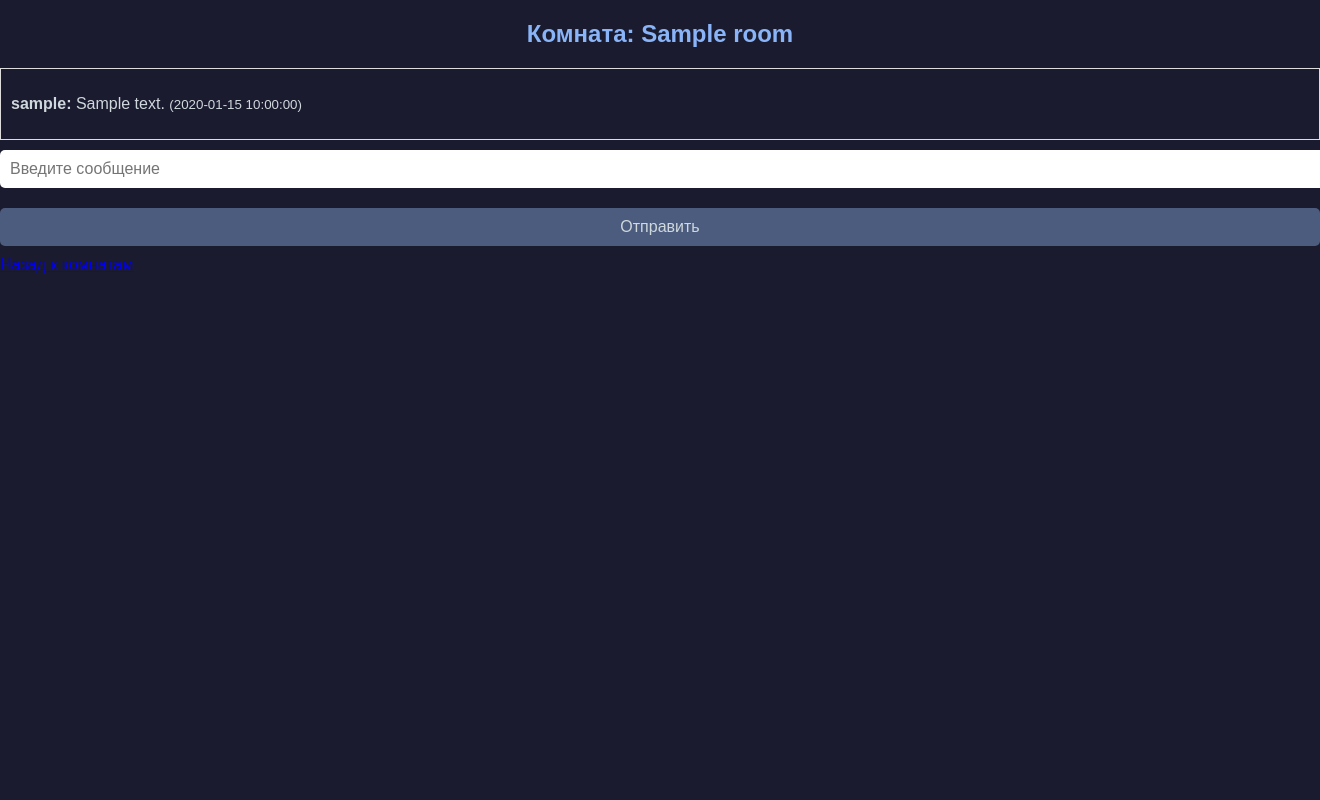
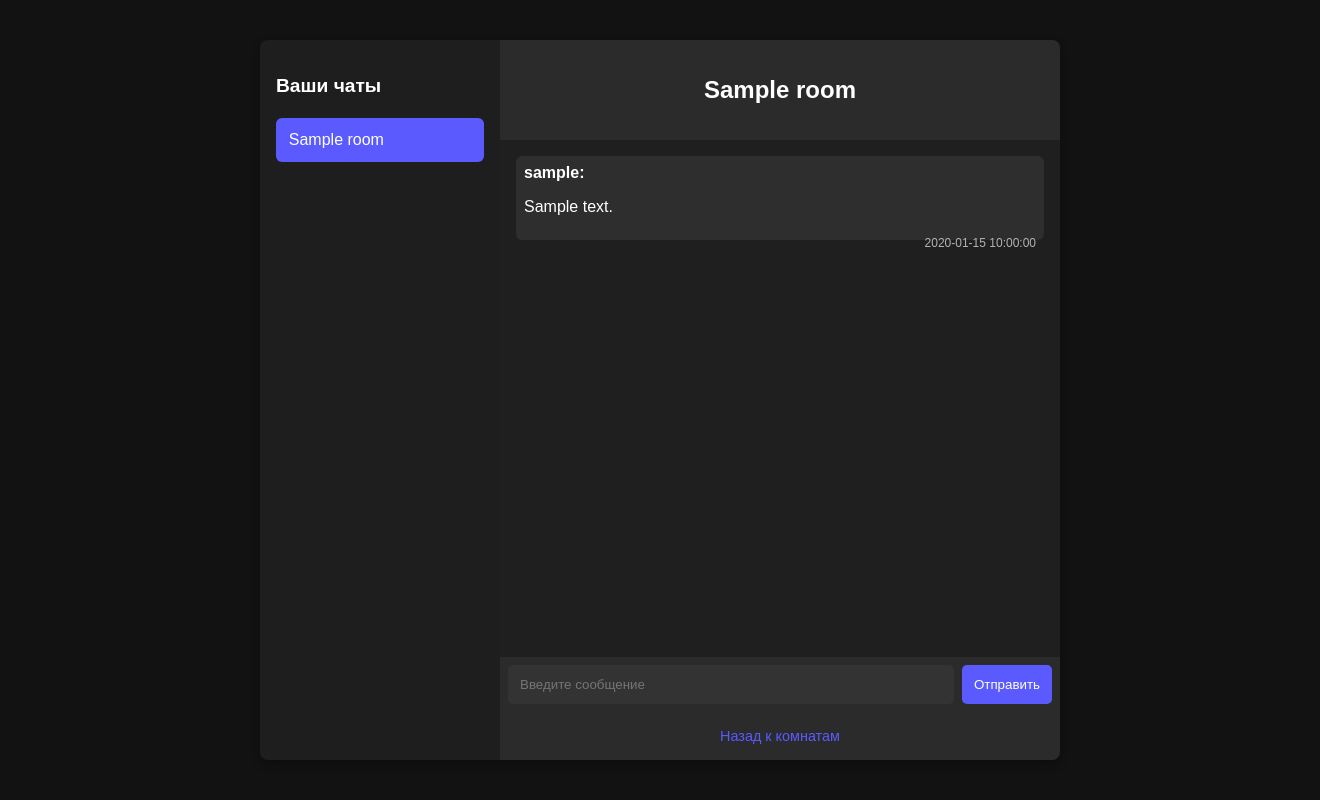
Before and after one commit to MaksimTse/ChatAura, a PHP site: page /chat.php?room_id=1 in a window 1320 px wide; the page is wider, and only the part inside the window is pictured. Run offline with PHP 8.4, Linux system fonts and the light colour scheme; the visitor is signed in with stand-in values (Sample User, id 1); tables that the repository leaves empty or names only in its code hold one stand-in row (values such as "Sample post").

Commit message:
Project done
done css and structure

```diff
--- /dev/null
+++ b/chat-style.css
@@ -0,0 +1,156 @@
+/* Основные стили для страницы с боковой панелью */
+body {
+    margin: 0;
+    padding: 0;
+    font-family: Arial, sans-serif;
+    background-color: #121212;
+    display: flex;
+    justify-content: center;
+    align-items: center;
+    height: 100vh;
+}
+
+.container {
+    display: flex;
+    width: 100%;
+    max-width: 800px;
+    height: 90vh;
+    border-radius: 8px;
+    overflow: hidden;
+    box-shadow: 0 4px 10px rgba(0, 0, 0, 0.3);
+}
+
+.sidebar {
+    width: 30%;
+    background-color: #1e1e1e;
+    color: #ffffff;
+    padding: 1rem;
+    box-sizing: border-box;
+    display: flex;
+    flex-direction: column;
+    align-items: flex-start;
+}
+
+.sidebar h3 {
+    font-size: 1.2rem;
+    margin-bottom: 1rem;
+}
+
+.room-list {
+    list-style-type: none;
+    padding: 0;
+    margin: 0;
+    width: 100%;
+}
+
+.room-list li {
+    width: 100%;
+    margin: 0.3rem 0;
+}
+
+.room-list a {
+    display: block;
+    padding: 0.8rem;
+    color: #ffffff;
+    text-decoration: none;
+    border-radius: 6px;
+    transition: background-color 0.2s;
+    background-color: #2b2b2b;
+}
+
+.room-list a:hover, .room-list .active-room {
+    background-color: #5a5aff;
+}
+
+.chat-container {
+    flex: 1;
+    display: flex;
+    flex-direction: column;
+    background-color: #1e1e1e;
+}
+
+.chat-header {
+    background-color: #2b2b2b;
+    padding: 1rem;
+    text-align: center;
+    color: #ffffff;
+}
+
+.chat-messages {
+    padding: 1rem;
+    flex: 1;
+    overflow-y: auto;
+    background-color: #1f1f1f;
+}
+
+.message {
+    padding: 0.5rem;
+    border-radius: 6px;
+    margin-bottom: 0.5rem;
+    color: #ffffff;
+}
+
+.message:nth-child(odd) {
+    background-color: #2e2e2e;
+}
+
+.message:nth-child(even) {
+    background-color: #333;
+}
+
+.timestamp {
+    font-size: 0.75rem;
+    color: #b3b3b3;
+    float: right;
+    padding-top: 4px;
+}
+
+.chat-input {
+    display: flex;
+    padding: 0.5rem;
+    background-color: #2b2b2b;
+}
+
+.chat-input input[type="text"] {
+    flex: 1;
+    padding: 0.75rem;
+    border-radius: 5px;
+    border: none;
+    margin-right: 0.5rem;
+    background-color: #333;
+    color: #ffffff;
+}
+
+.chat-input input[type="text"]:focus {
+    outline: none;
+}
+
+.chat-input button {
+    padding: 0.75rem;
+    background-color: #5a5aff;
+    color: #ffffff;
+    border: none;
+    border-radius: 5px;
+    cursor: pointer;
+    transition: background-color 0.3s ease;
+}
+
+.chat-input button:hover {
+    background-color: #4545e8;
+}
+
+.back-link {
+    text-align: center;
+    padding: 1rem;
+    font-size: 0.9rem;
+    background-color: #2b2b2b;
+}
+
+.back-link a {
+    color: #5a5aff;
+    text-decoration: none;
+}
+
+.back-link a:hover {
+    color: #4545e8;
+}
--- a/chat.php
+++ b/chat.php
@@ -10,7 +10,7 @@ if (!isset($_SESSION['user_id']) || !isset($_GET['room_id'])) {
 $room_id = $_GET['room_id'];
 $user_id = $_SESSION['user_id'];
 
-// Проверка, существует ли комната
+// Получаем название текущей комнаты
 $stmt = $conn->prepare("SELECT name FROM rooms WHERE id = ?");
 $stmt->bind_param("i", $room_id);
 $stmt->execute();
@@ -23,17 +23,24 @@ if (!$room_name) {
     exit;
 }
 
+// Получение комнат, в которых состоит пользователь
+$my_rooms = $conn->query("
+    SELECT rooms.id, rooms.name
+    FROM rooms
+    JOIN user_rooms ON rooms.id = user_rooms.room_id
+    WHERE user_rooms.user_id = $user_id
+");
+
 // Обработка отправки сообщения
 if ($_SERVER['REQUEST_METHOD'] == 'POST' && isset($_POST['message'])) {
     $message = $_POST['message'];
-
     $stmt = $conn->prepare("INSERT INTO messages (room_id, user_id, content) VALUES (?, ?, ?)");
     $stmt->bind_param("iis", $room_id, $user_id, $message);
     $stmt->execute();
     $stmt->close();
 }
 
-// Получение сообщений из комнаты
+// Получение сообщений из текущей комнаты
 $messages = $conn->query("SELECT users.username, messages.content, messages.sent_at FROM messages JOIN users ON messages.user_id = users.id WHERE room_id = $room_id ORDER BY messages.sent_at ASC");
 
 ?>
@@ -42,23 +49,49 @@ $messages = $conn->query("SELECT users.username, messages.content, messages.sent
 <head>
     <meta charset="UTF-8">
     <meta name="viewport" content="width=device-width, initial-scale=1.0">
-    <link rel="stylesheet" href="style.css">
+    <link rel="stylesheet" href="chat-style.css">
     <title>Чат - <?php echo htmlspecialchars($room_name); ?></title>
 </head>
 <body>
-<h2>Комната: <?php echo htmlspecialchars($room_name); ?></h2>
+<div class="container">
+    <div class="sidebar">
+        <h3>Ваши чаты</h3>
+        <ul class="room-list">
+            <?php while ($room = $my_rooms->fetch_assoc()): ?>
+                <li>
+                    <a href="chat.php?room_id=<?php echo $room['id']; ?>"
+                       class="<?php echo $room['id'] == $room_id ? 'active-room' : ''; ?>">
+                        <?php echo htmlspecialchars($room['name']); ?>
+                    </a>
+                </li>
+            <?php endwhile; ?>
+        </ul>
+    </div>
 
-<div style="border: 1px solid #ddd; padding: 10px; max-height: 300px; overflow-y: scroll;">
+    <div class="chat-container">
+        <div class="chat-header">
+            <h2><?php echo htmlspecialchars($room_name); ?></h2>
+        </div>
+
+        <div class="chat-messages" id="message-box">
             <?php while ($message = $messages->fetch_assoc()): ?>
-        <p><strong><?php echo htmlspecialchars($message['username']); ?>:</strong> <?php echo htmlspecialchars($message['content']); ?> <small>(<?php echo $message['sent_at']; ?>)</small></p>
+                <div class="message">
+                    <strong><?php echo htmlspecialchars($message['username']); ?>:</strong>
+                    <p><?php echo htmlspecialchars($message['content']); ?></p>
+                    <span class="timestamp"><?php echo $message['sent_at']; ?></span>
+                </div>
             <?php endwhile; ?>
         </div>
 
-<form action="chat.php?room_id=<?php echo $room_id; ?>" method="POST">
+        <form action="chat.php?room_id=<?php echo $room_id; ?>" method="POST" class="chat-input">
             <input type="text" name="message" placeholder="Введите сообщение" required>
             <button type="submit">Отправить</button>
         </form>
 
+        <div class="back-link">
             <a href="rooms.php">Назад к комнатам</a>
+        </div>
+    </div>
+</div>
 </body>
 </html>
--- a/style.css
+++ b/style.css
@@ -1,96 +1,260 @@
-/* Общий стиль страницы */
-body {
-    font-family: Arial, sans-serif;
-    background-color: #1b1b2f;
-    color: #cfd8dc;
+/* Основные настройки стиля */
+* {
     margin: 0;
     padding: 0;
+    box-sizing: border-box;
+    font-family: Arial, sans-serif;
+    color: #eaeaea;
 }
 
-/* Контейнер */
-.container {
-    width: 600px;
-    margin: auto;
-    padding: 20px;
-    background-color: #2b2c3a;
-    border-radius: 8px;
-    box-shadow: 0px 4px 12px rgba(0, 0, 0, 0.3);
+body {
+    display: flex;
+    justify-content: center;
+    align-items: center;
+    min-height: 100vh;
+    background-color: #121212;
 }
 
-/* Заголовки */
-h2, h3 {
+/* Контейнер и основная структура */
+.container {
+    background-color: #1f1f1f;
+    width: 100%;
+    max-width: 600px;
+    padding: 2rem;
+    border-radius: 8px;
+    box-shadow: 0 4px 8px rgba(0, 0, 0, 0.3);
     text-align: center;
-    color: #8ab4f8;
 }
 
-/* Кнопки и формы */
-input[type="text"], input[type="password"], input[type="email"], button {
+/* Заголовок страницы */
+h2 {
+    font-size: 1.8rem;
+    color: #ffffff;
+    margin-bottom: 1.5rem;
+}
+
+h3 {
+    margin-bottom: 1.5rem;
+    margin-top: 1.5rem;
+}
+
+/* Стили формы */
+form {
+    display: flex;
+    flex-direction: column;
+}
+
+.form-group {
+    margin-bottom: 1.5rem;
+}
+
+label {
+    font-size: 0.9rem;
+    color: #b3b3b3;
+    display: block;
+    margin-bottom: 0.5rem;
+}
+
+input[type="text"],
+input[type="email"],
+input[type="password"] {
     width: 100%;
-    padding: 10px;
-    margin: 10px 0;
+    padding: 0.75rem;
+    border: 1px solid #333;
+    border-radius: 5px;
+    background-color: #333;
+    color: #eaeaea;
+}
+
+input[type="text"]:focus,
+input[type="email"]:focus,
+input[type="password"]:focus {
+    outline: none;
+    border-color: #5a5aff;
+    background-color: #2b2b2b;
+}
+
+/* Кнопка отправки формы */
+.btn {
+    padding: 0.75rem 1.5rem;
+    background-color: #5a5aff;
+    color: #ffffff;
     border: none;
     border-radius: 5px;
-    font-size: 16px;
+    cursor: pointer;
+    font-size: 1rem;
+    transition: background-color 0.3s ease;
+    text-align: center;
+    text-decoration: none;
+    display: inline-block;
 }
 
-button, .btn {
-    background-color: #4c5c7f;
-    color: #cfd8dc;
-    cursor: pointer;
-    border: none;
-    padding: 10px;
-    border-radius: 5px;
+.btn:hover {
+    background-color: #4545e8;
 }
 
-button:hover, .btn:hover {
-    background-color: #3a4a66;
+/* Ссылки */
+.link {
+    margin-top: 1rem;
+    font-size: 0.9rem;
 }
 
-/* Вкладки */
+.link a {
+    color: #5a5aff;
+    text-decoration: none;
+    transition: color 0.3s ease;
+}
+
+.link a:hover {
+    color: #4545e8;
+}
+
+/* Сообщения об ошибке */
+p {
+    margin-top: 1rem;
+    color: #ff6666;
+    font-size: 0.9rem;
+}
+
+/* Tabs для страниц Rooms */
 .tabs {
     display: flex;
-    justify-content: center;
-    margin-bottom: 20px;
+    justify-content: space-around;
+    margin-bottom: 1rem;
 }
 
 .tab {
-    padding: 10px 20px;
+    padding: 0.5rem 1rem;
     cursor: pointer;
-    background-color: #3a4a66;
-    color: #cfd8dc;
-    border-radius: 4px;
-    margin: 0 5px;
+    background-color: #333;
+    border-radius: 5px;
+    transition: background-color 0.3s ease;
 }
 
 .tab.active {
-    background-color: #586280;
+    background-color: #5a5aff;
+    color: #ffffff;
 }
 
 /* Списки комнат и пользователей */
-.room-list, .user-list {
-    list-style-type: none;
+.room-list,
+.user-list {
+    list-style: none;
     padding: 0;
+    margin-top: 1rem;
 }
 
-.room-list li, .user-list li {
-    padding: 10px;
-    border-bottom: 1px solid #444;
+.room-list li,
+.user-list li {
+    background-color: #333;
+    padding: 0.75rem;
+    border-radius: 5px;
+    margin-bottom: 0.5rem;
     display: flex;
     justify-content: space-between;
     align-items: center;
 }
 
-.room-list li:last-child, .user-list li:last-child {
-    border-bottom: none;
+.room-list li a,
+.user-list li a {
+    text-decoration: none;
+    color: #ffffff;
 }
 
-/* Ошибки и уведомления */
-.error-message {
-    color: #ff6b6b;
-    text-align: center;
+/* Страница Profile */
+.section {
+    margin-bottom: 1.5rem;
 }
 
-.success-message {
-    color: #8ab4f8;
+.section h3 {
+    color: #ffffff;
+    font-size: 1.2rem;
+    margin-bottom: 0.75rem;
+}
+
+/* Chat Page Styles */
+.chat-container {
+    background-color: #1f1f1f;
+    width: 100%;
+    max-width: 600px;
+    padding: 1rem;
+    border-radius: 8px;
+    display: flex;
+    flex-direction: column;
+    height: 80vh;
+    box-shadow: 0 4px 8px rgba(0, 0, 0, 0.3);
+}
+
+.chat-header {
     text-align: center;
+    color: #ffffff;
+    margin-bottom: 1rem;
 }
+
+.messages {
+    flex-grow: 1;
+    padding: 1rem;
+    overflow-y: auto;
+    border: 1px solid #333;
+    border-radius: 5px;
+    background-color: #2a2a2a;
+    margin-bottom: 1rem;
+}
+
+.message {
+    padding: 0.5rem;
+    margin-bottom: 0.5rem;
+    border-radius: 5px;
+    color: #ffffff;
+}
+
+.message.own {
+    background-color: #4a4aff;
+    align-self: flex-end;
+    color: #ffffff;
+}
+
+.message.other {
+    background-color: #3a3a3a;
+    align-self: flex-start;
+}
+
+.message-time {
+    font-size: 0.8rem;
+    color: #999;
+}
+
+.chat-input {
+    display: flex;
+    align-items: center;
+}
+
+.chat-input input[type="text"] {
+    flex-grow: 1;
+    padding: 0.75rem;
+    border: 1px solid #333;
+    border-radius: 5px;
+    background-color: #333;
+    color: #eaeaea;
+    margin-right: 0.5rem;
+}
+
+.chat-input button {
+    padding: 0.75rem 1rem;
+    background-color: #5a5aff;
+    color: #ffffff;
+    border: none;
+    border-radius: 5px;
+    cursor: pointer;
+    font-size: 1rem;
+    transition: background-color 0.3s ease;
+}
+
+.chat-input button:hover {
+    background-color: #4545e8;
+}
+
+.margin {
+    margin-bottom: 1.5rem;
+    margin-top: 1.5rem;
+}
```
Also changed, not shown: profile.php (+10 -4 lines), rooms.php (+5 -3 lines). Lines whose indentation alone changed are shown as unchanged.
